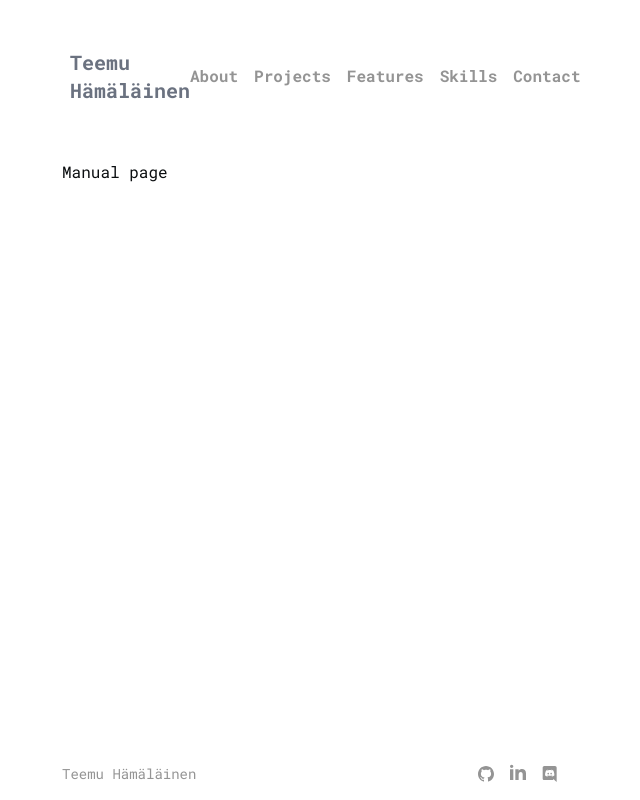
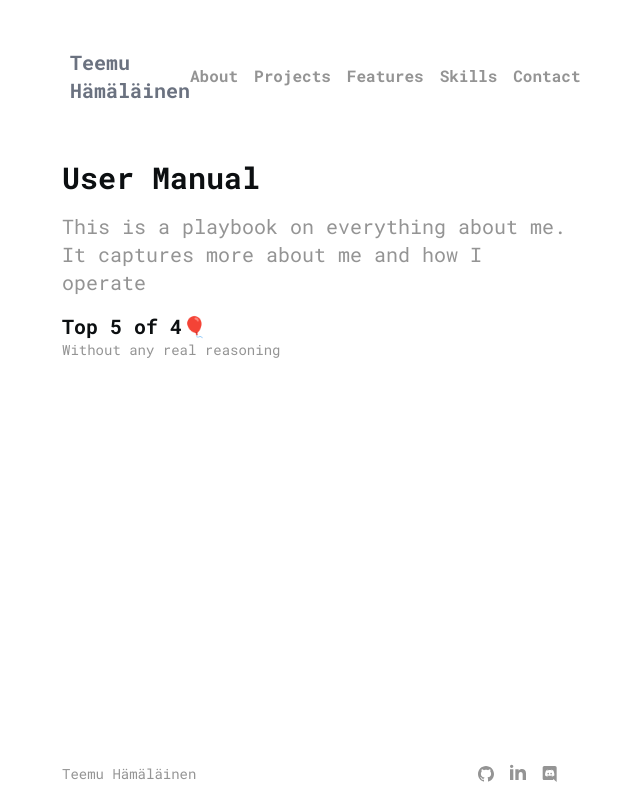
Before and after one commit to temevh/minimalisticPort, a Next.js app: page /manual in a window 1280 px wide. Shown: the whole page, without its empty margins (322-962 px from the left). Built offline with nearby package versions, Linux system fonts and the light colour scheme.

Commit message:
tsartedt to work on topfive

```diff
--- /dev/null
+++ b/src/app/manual/components/TopFive.jsx
@@ -0,0 +1,19 @@
+const TopFive = () => {
+  //Books, movies, songs, sports, foods
+
+  const stuff = [
+    { title: "Books", list: ["Dune", "Dune 2"] },
+    { title: "Movies", list: ["Dune", "Dune 2"] },
+    { title: "Sports", list: ["Dune", "Dune 2"] },
+    { title: "Foods", list: ["Dune", "Dune 2"] },
+  ];
+
+  return (
+    <>
+      <p className="text-xl font-bold mt-4 ">Top 5 of 4🎈</p>
+      <p className="text-sm text-graytext">Without any real reasoning</p>
+    </>
+  );
+};
+
+export default TopFive;
--- /dev/null
+++ b/src/app/manual/components/index.jsx
@@ -0,0 +1,3 @@
+import TopFive from "./TopFive";
+
+export { TopFive };
--- a/src/app/manual/page.jsx
+++ b/src/app/manual/page.jsx
@@ -1,5 +1,16 @@
+import { TopFive } from "./components";
+
 const ManualPage = () => {
-  return <p>Manual page</p>;
+  return (
+    <div>
+      <p className="text-3xl font-bold">User Manual</p>
+      <p className="text-xl text-graytext mt-4">
+        This is a playbook on everything about me. It captures more about me and
+        how I operate{" "}
+      </p>
+      <TopFive />
+    </div>
+  );
 };
 
 export default ManualPage;
```
